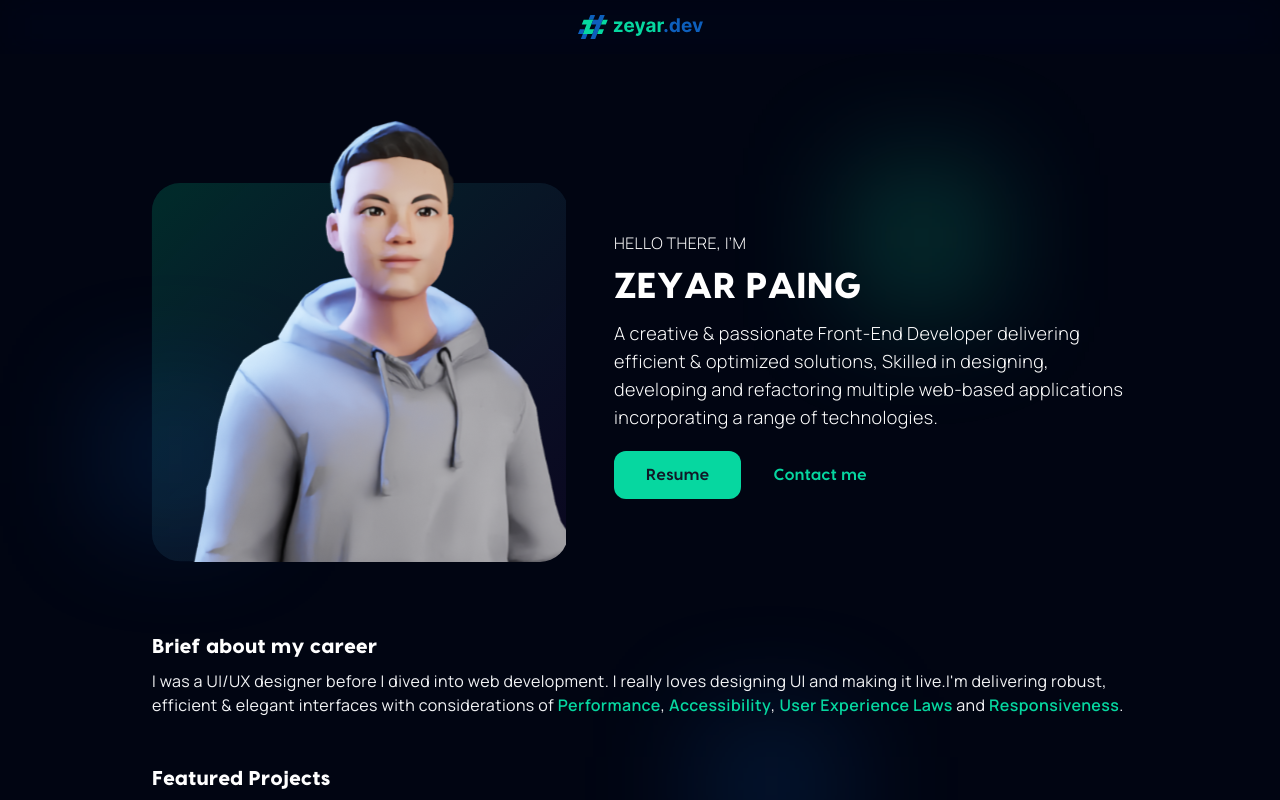
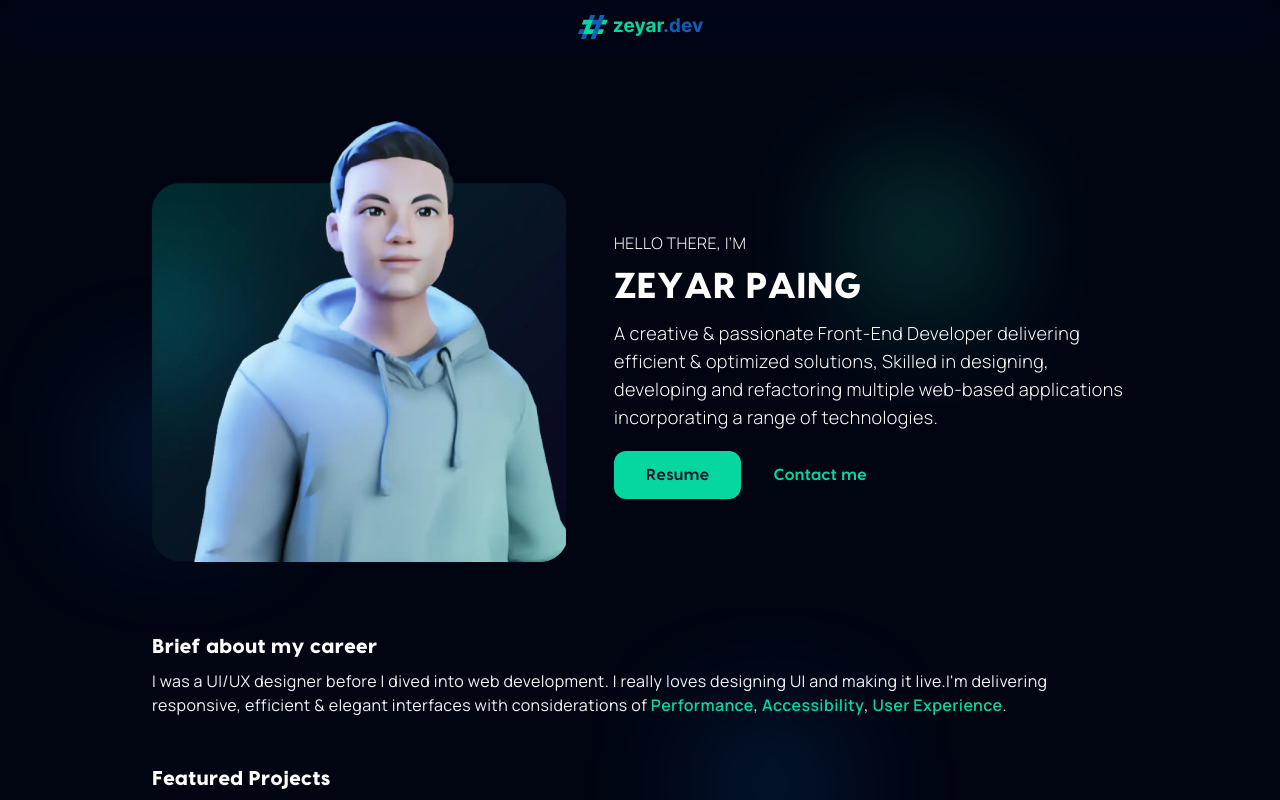
Before and after one commit to ZeyarPaing/personal-site, a Next.js app: page / in a window 1280 px wide. Shown: the top 800 px of the page. Built offline with nearby package versions, Linux system fonts and the light colour scheme.

Commit message:
feat: update styles and copy and images

```diff
--- a/helper/index.ts
+++ b/helper/index.ts
@@ -10,6 +10,6 @@ export function getAbsoluteUrl(route: string) {
   }
 
   const url = host + 'api' + route;
-  console.log('url is : ', url);
+  // console.log('url is : ', url);
   return url;
 }
--- a/pages/_app.tsx
+++ b/pages/_app.tsx
@@ -2,6 +2,12 @@ import '../styles/globals.css'
 import type { AppProps } from 'next/app'
 
 function MyApp({ Component, pageProps }: AppProps) {
+  //if production no console
+    if (process.env.NODE_ENV === 'production') {
+      console.log = () => {}
+      console.error = () => {}
+      console.warn = () => {}
+    }
   return <Component {...pageProps} />
 }
 
--- a/pages/api/contact.ts
+++ b/pages/api/contact.ts
@@ -57,10 +57,8 @@ export default async function handler(
 
   transporter.sendMail(mailData, function (err, info) {
     if (err) {
-      console.log('error  :', err);
       sendError(res);
     } else {
-      console.log('ok :', info);
       res.status(200).json({ message: 'Message sent' });
     }
   });
--- a/pages/api/dynamo.ts
+++ b/pages/api/dynamo.ts
@@ -28,7 +28,7 @@ export default async function handler(
     // }
 
     //ABSTRACT - to check email validity
-    console.log('abstract api key : ', abstractApiKey);
+    // console.log('abstract api key : ', abstractApiKey);
     try {
       let abstract = await axios.get(
         `https://emailvalidation.abstractapi.com/v1/`,
@@ -42,7 +42,7 @@ export default async function handler(
           .json({ code: 403, message: 'invalid email address' });
       }
     } catch (e) {
-      console.log('abstract err', e);
+      // console.log('abstract err', e);
       return res.status(403).json({ code: 403, message: 'email check error' });
     }
 
--- a/pages/index.tsx
+++ b/pages/index.tsx
@@ -21,6 +21,7 @@ import ContactItem from '../components/home/ContactItem';
 import ProjectCard from '../components/project/ProjectCard';
 import BlurredBox from '../components/BlurredBox';
 import IntersectionObserve from '../components/IntersectionObserve';
+import profileImage from '../public/assets/image/profile.webp'
 
 interface HomeProps {
   projects: Project[];
@@ -113,11 +114,11 @@ const LandingSection = () => (
     <AnimatingBlocks />
     <IntersectionObserve>
       <Image
-        src="/assets/image/profile.svg"
+        src={profileImage}
         width={420}
         height={450}
         objectFit="cover"
-        alt="profile"
+        alt="profile image in 3d avatar style"
       />
     </IntersectionObserve>
     <IntersectionObserve>
@@ -161,9 +162,9 @@ const BriefSection = () => (
         {/*  After 3 years of experience*/}
         {/*including freelance and 2+ years of industry experience in Frontend*/}
         {/*Development,*/}
-        I&apos;m delivering robust, efficient & elegant interfaces with
+        I&apos;m delivering responsive, efficient & elegant interfaces with
         considerations of <b>Performance</b>, <b>Accessibility</b>,{' '}
-        <b>User Experience Laws</b> and <b>Responsiveness</b>.
+        <b>User Experience</b>.
       </p>
     </div>
   </section>
@@ -299,9 +300,9 @@ const ContactSection = () => {
   return (
     <section
       id="contact"
-      className="my-24 flex justify-between flex-wrap gap-y-6"
+      className="my-24 flex gap-x-8  flex-wrap gap-y-6"
     >
-      <div className="max-w-md">
+      <div className="max-w-lg w-full">
         <h2 className="section-header mb-3">Contact</h2>
         <ContactItem
           link="tel:+959783024165"
```
Also changed, not shown: public/assets/image/profile.webp (added).
